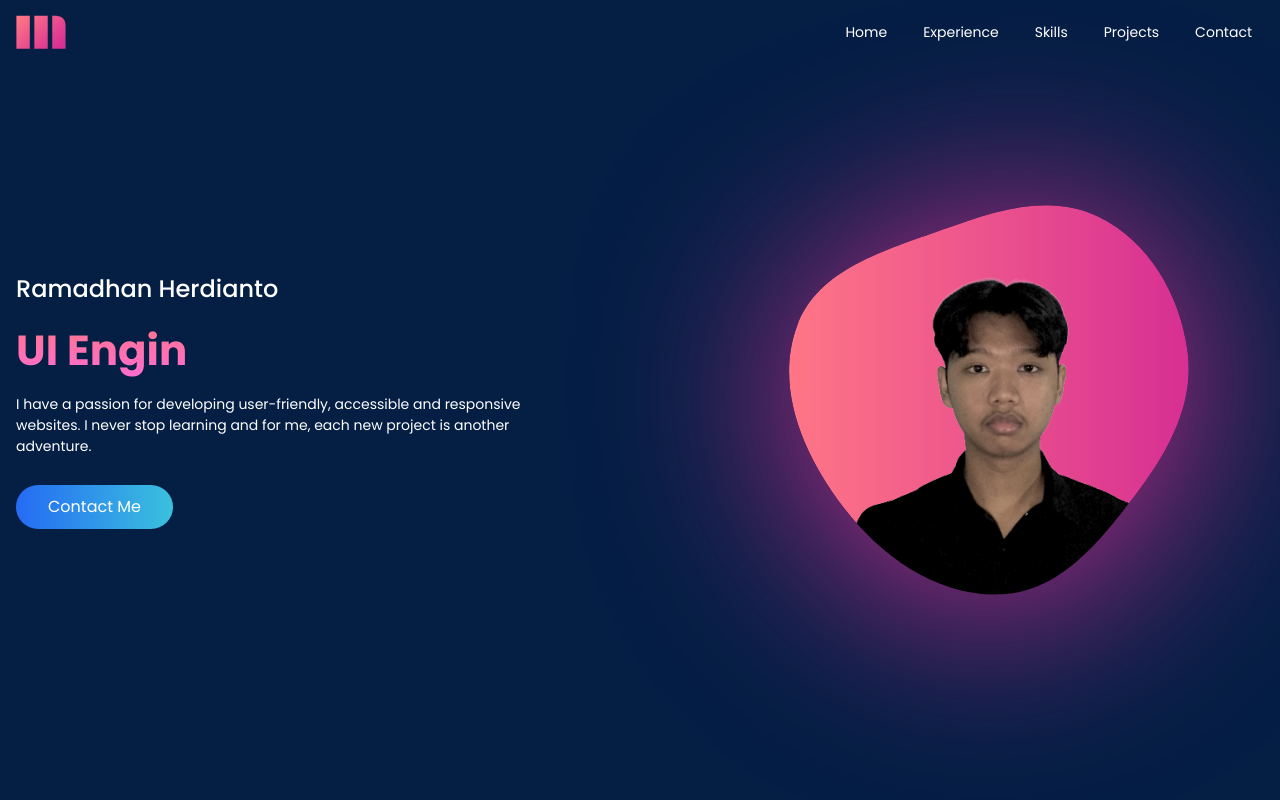
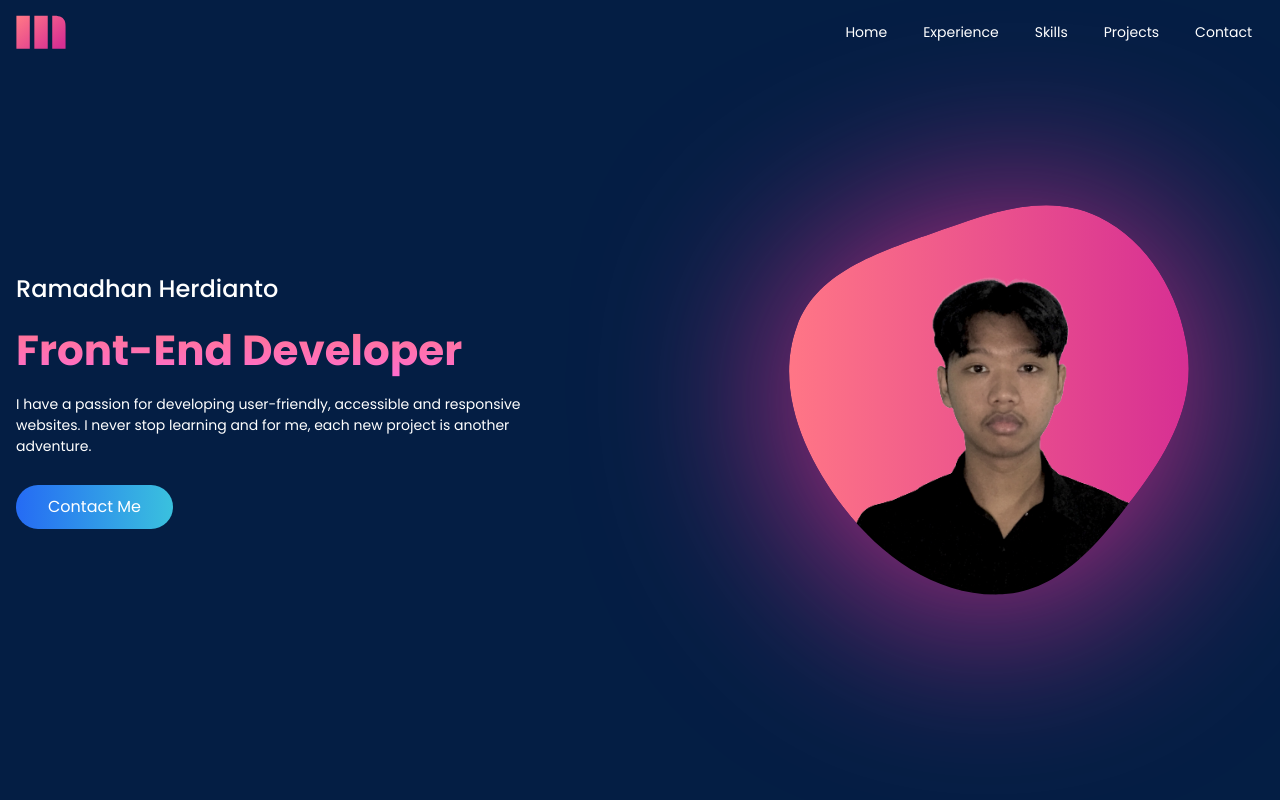
Before and after one commit to ramaherdianto/rama-portfolio, a React (Vite) app: page / in a window 1280 px wide. Shown: the top 800 px of the page. Built offline with nearby package versions, Linux system fonts and the light colour scheme.

Commit message:
update jumbotron

```diff
--- a/src/components/Jumbotron.jsx
+++ b/src/components/Jumbotron.jsx
@@ -19,7 +19,7 @@ const Jumbotron = () => {
                             autoStart: true,
                             loop: true,
                             delay: 40,
-                            strings: ['Front-End Developer', 'UI Engineer'],
+                            strings: ['Front-End Developer'],
                         }}
                     />
                 </span>
```
